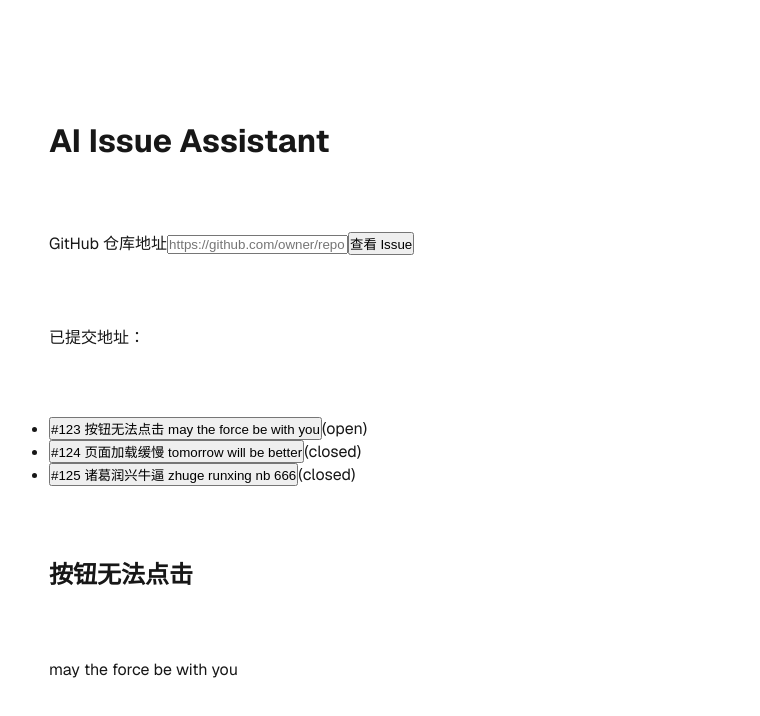
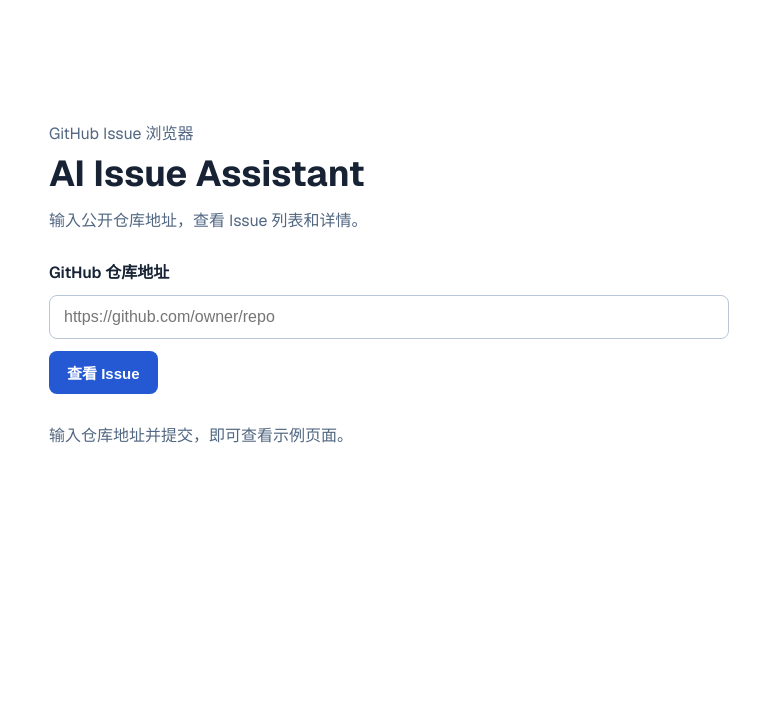
Before and after one commit to ZGRX/AI-Issue-Assistant, a Next.js app in the folder web/: page / in a window 1280 px wide. Shown: the top 716 px of the page, without its empty margins (251-1011 px from the left). Built offline with nearby package versions, Linux system fonts and the light colour scheme.

Commit message:
feat: polish Phase 2 mock Issue page

```diff
--- a/web/app/page.tsx
+++ b/web/app/page.tsx
@@ -1,52 +1,176 @@
 "use client";
+
 import { useState } from "react";
 import styles from "./page.module.css";
+
+const issues = [
+  {
+    number: 123,
+    title: "按钮无法点击",
+    state: "open",
+    body: "点击保存按钮后没有反应，希望检查按钮的事件处理。",
+  },
+  {
+    number: 124,
+    title: "页面加载缓慢",
+    state: "closed",
+    body: "打开 Issue 列表时需要等待较长时间。",
+  },
+  {
+    number: 125,
+    title: "登录后页面空白",
+    state: "open",
+    body: "登录成功后页面没有显示内容，刷新后也没有恢复。",
+  },
+];
+
 export default function Home() {
-  const issues = [
-    { number: 123, title: "按钮无法点击", state: "open",body:"may the force be with you"},
-    { number: 124, title: "页面加载缓慢", state: "closed",body:"tomorrow will be better"},
-    { number: 125, title: "诸葛润兴牛逼", state: "closed" ,body:"zhuge runxing nb 666"},
-  ];
-  // useState 返回的是一个包含两项的普通数组
-  const stateArray = useState(issues[0]);
-  const selectedIssue = stateArray[0];    // 拿到状态值
-  const setSelectedIssue = stateArray[1]; // 拿到修改函数
   const [repoUrl, setRepoUrl] = useState("");
   const [submittedRepoUrl, setSubmittedRepoUrl] = useState("");
+  const [selectedIssue, setSelectedIssue] = useState(issues[0]);
+
   return (
-    <div className={styles.page}>
-      <main className={styles.main}>
-        <h1>AI Issue Assistant</h1>
+    <div className={styles.page} style={{ background: "#f3f6fb" }}>
+      <main
+        className={styles.main}
+        style={{
+          gap: 28,
+          justifyContent: "flex-start",
+          background: "#ffffff",
+          color: "#172334",
+        }}
+      >
+        <header>
+          <p style={{ color: "#526782", marginBottom: 8 }}>GitHub Issue 浏览器</p>
+          <h1 style={{ fontSize: 36, lineHeight: 1.2 }}>AI Issue Assistant</h1>
+          <p style={{ color: "#526782", marginTop: 12 }}>
+            输入公开仓库地址，查看 Issue 列表和详情。
+          </p>
+        </header>
+
         <form
           onSubmit={(event) => {
             event.preventDefault();
-            setSubmittedRepoUrl(repoUrl);
+            setSubmittedRepoUrl(repoUrl.trim());
+            setSelectedIssue(issues[0]);
           }}
+          style={{ width: "100%", display: "grid", gap: 12 }}
         >
-          <label>
+          <label htmlFor="repo-url" style={{ fontWeight: 600 }}>
             GitHub 仓库地址
+          </label>
           <input
-              type="text"
+            id="repo-url"
+            type="url"
+            required
             value={repoUrl}
             onChange={(event) => setRepoUrl(event.target.value)}
             placeholder="https://github.com/owner/repo"
+            style={{
+              width: "100%",
+              padding: "12px 14px",
+              border: "1px solid #b9c6d8",
+              borderRadius: 8,
+              fontSize: 16,
+              color: "#172334",
+              background: "#ffffff",
+            }}
           />
-          </label>
-          <button type="submit">查看 Issue</button>
+          <button
+            type="submit"
+            style={{
+              width: "fit-content",
+              padding: "11px 18px",
+              border: 0,
+              borderRadius: 8,
+              background: "#2459d3",
+              color: "#ffffff",
+              fontSize: 15,
+              fontWeight: 600,
+              cursor: "pointer",
+            }}
+          >
+            查看 Issue
+          </button>
         </form>
-        <p>已提交地址：{submittedRepoUrl}</p>
-      <ul>
-        {issues.map((issue) => (//issues.map(...)：依次处理数组中的每一条 Issue，最后得到一个新的列表项数组。
+
+        {submittedRepoUrl === "" ? (
+          <p style={{ color: "#526782" }}>输入仓库地址并提交，即可查看示例页面。</p>
+        ) : (
+          <section style={{ width: "100%", display: "grid", gap: 20 }}>
+            <div>
+              <p style={{ overflowWrap: "anywhere" }}>
+                已提交地址：{submittedRepoUrl}
+              </p>
+              <p style={{ color: "#526782", marginTop: 6 }}>
+                以下是模拟数据，尚未连接 GitHub。
+              </p>
+            </div>
+
+            <div
+              style={{
+                display: "grid",
+                gridTemplateColumns: "repeat(auto-fit, minmax(240px, 1fr))",
+                gap: 20,
+              }}
+            >
+              <section aria-label="Issue 列表">
+                <h2 style={{ fontSize: 20, marginBottom: 12 }}>Issue 列表</h2>
+                <ul style={{ listStyle: "none", display: "grid", gap: 8 }}>
+                  {issues.map((issue) => (
                     <li key={issue.number}>
-            <button type="button" onClick={() => setSelectedIssue(issue)}>
-              #{issue.number} {issue.title} {issue.body}
+                      <button
+                        type="button"
+                        onClick={() => setSelectedIssue(issue)}
+                        aria-pressed={selectedIssue.number === issue.number}
+                        style={{
+                          width: "100%",
+                          padding: 14,
+                          border: "1px solid #d9e1ed",
+                          borderRadius: 8,
+                          background:
+                            selectedIssue.number === issue.number
+                              ? "#eaf1ff"
+                              : "#ffffff",
+                          color: "#172334",
+                          textAlign: "left",
+                          cursor: "pointer",
+                        }}
+                      >
+                        <span style={{ display: "block", fontWeight: 600 }}>
+                          #{issue.number} {issue.title}
+                        </span>
+                        <span style={{ color: "#526782", fontSize: 14 }}>
+                          {issue.state === "open" ? "进行中" : "已关闭"}
+                        </span>
                       </button>
-            ({issue.state})
                     </li>
                   ))}
                 </ul>
-      <h2>{selectedIssue.title}</h2>
-      <p>{selectedIssue.body}</p>
+              </section>
+
+              <section
+                aria-label="Issue 详情"
+                style={{
+                  padding: 20,
+                  border: "1px solid #d9e1ed",
+                  borderRadius: 10,
+                  alignSelf: "start",
+                }}
+              >
+                <p style={{ color: "#526782", fontSize: 14 }}>
+                  Issue #{selectedIssue.number} · {selectedIssue.state}
+                </p>
+                <h2 style={{ fontSize: 22, marginTop: 10 }}>
+                  {selectedIssue.title}
+                </h2>
+                <p style={{ lineHeight: 1.7, marginTop: 14 }}>
+                  {selectedIssue.body}
+                </p>
+              </section>
+            </div>
+          </section>
+        )}
       </main>
     </div>
   );
```
Lines whose indentation alone changed are shown as unchanged.
